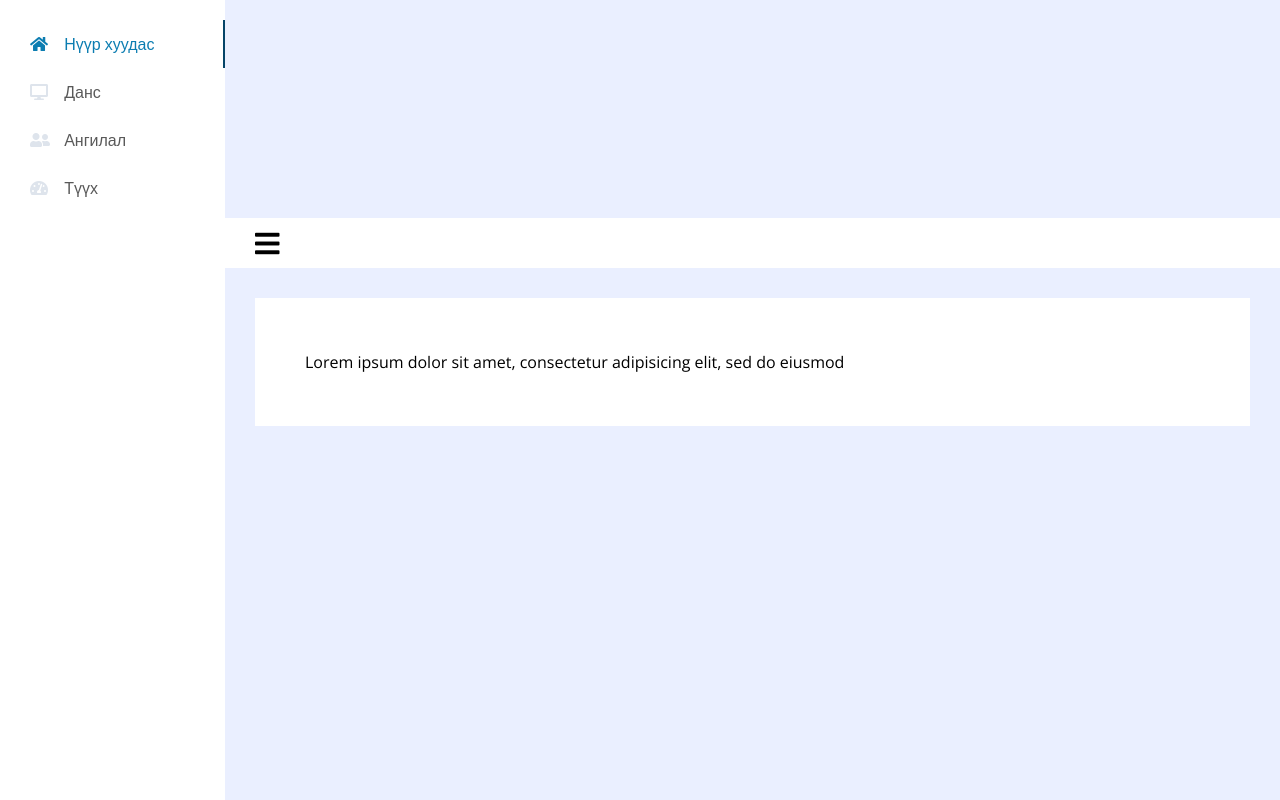
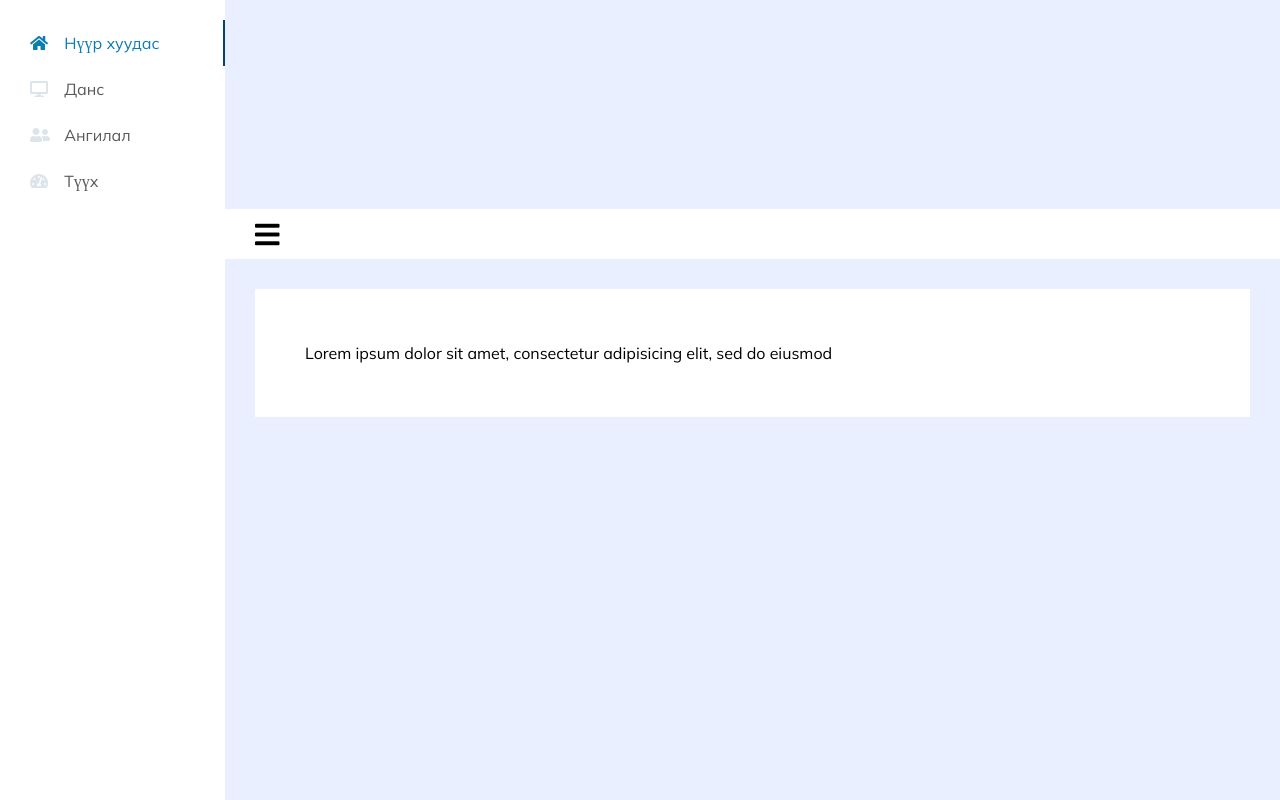
Before and after one commit to Munkhzaya02111/money, a website: page index.html in a window 1280 px wide. Drawn offline with nearby package versions, Linux system fonts and the light colour scheme.

Commit message:
font changed

```diff
--- a/index.html
+++ b/index.html
@@ -7,6 +7,7 @@
     <link rel="stylesheet" href="sidebar.css">
     <meta http-equiv="Content-Security-Policy" content="script-src 'self' 'unsafe-inline';" />
     <link rel="stylesheet" href="header.css">
+    <link href='https://fonts.googleapis.com/css?family=Mulish' rel='stylesheet'>
     <link rel="stylesheet" href="https://use.fontawesome.com/releases/v5.8.1/css/all.css">
 </head>
 
--- a/sidebar.css
+++ b/sidebar.css
@@ -6,7 +6,7 @@
   margin: 0;
   padding: 0;
   box-sizing: border-box;
-  font-family: "Open Sans", sans-serif;
+  font-family: "Mulish";
 }
 
 body {
```
